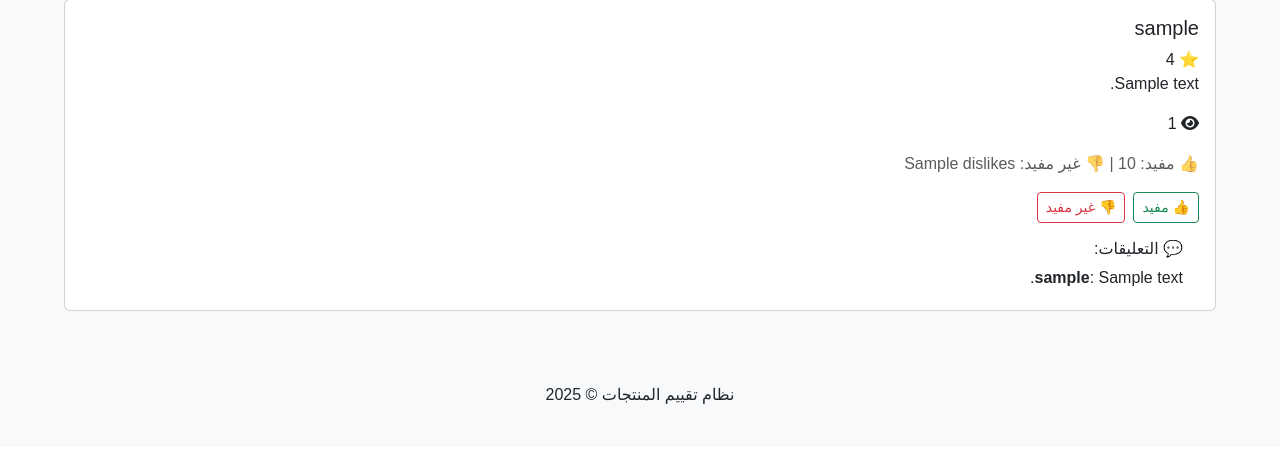
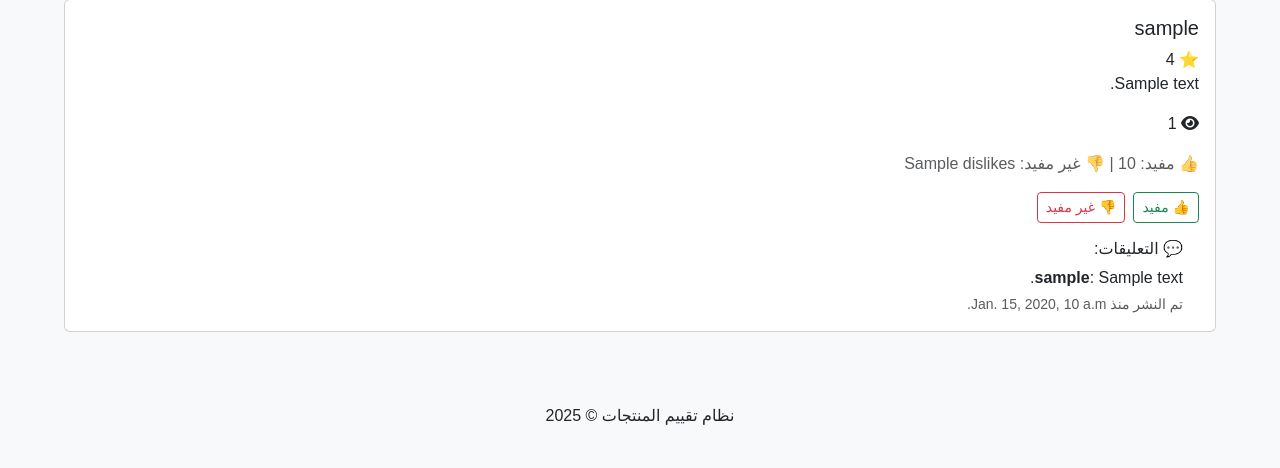
Before and after one commit to Sabahx/product-reviews-api, a Django app: template reviews/templates/product_detail.html in a window 1280 px wide. Shown: the part 749-1217 px from the top of the page. Before the commit the page ends 1153 px from the top, so only its background shows below. Run offline with Django 5.2, Linux system fonts and the light colour scheme; the template is opened without the code that fills it: most values are stand-ins (such as "Sample title", 1, 10 or a date in 2020).

Commit message:
add time

```diff
--- a/reviews/templates/product_detail.html
+++ b/reviews/templates/product_detail.html
@@ -89,6 +89,7 @@
           <h6>💬 التعليقات:</h6>
           {% for comment in review.comments.all %}
             <div class="mb-1"><strong>{{ comment.user.username }}</strong>: {{ comment.text }}</div>
+            <div class="text-muted small">تم النشر منذ {{ comment.created_at }}</div>
           {% empty %}
             <p class="text-muted">لا توجد تعليقات.</p>
           {% endfor %}
--- a/reviews_project/settings.py
+++ b/reviews_project/settings.py
@@ -38,6 +38,7 @@ INSTALLED_APPS = [
     'django.contrib.sessions',
     'django.contrib.messages',
     'django.contrib.staticfiles',
+    'django.contrib.humanize',
     'rest_framework',
     'rest_framework_simplejwt',
     'reviews',
```
